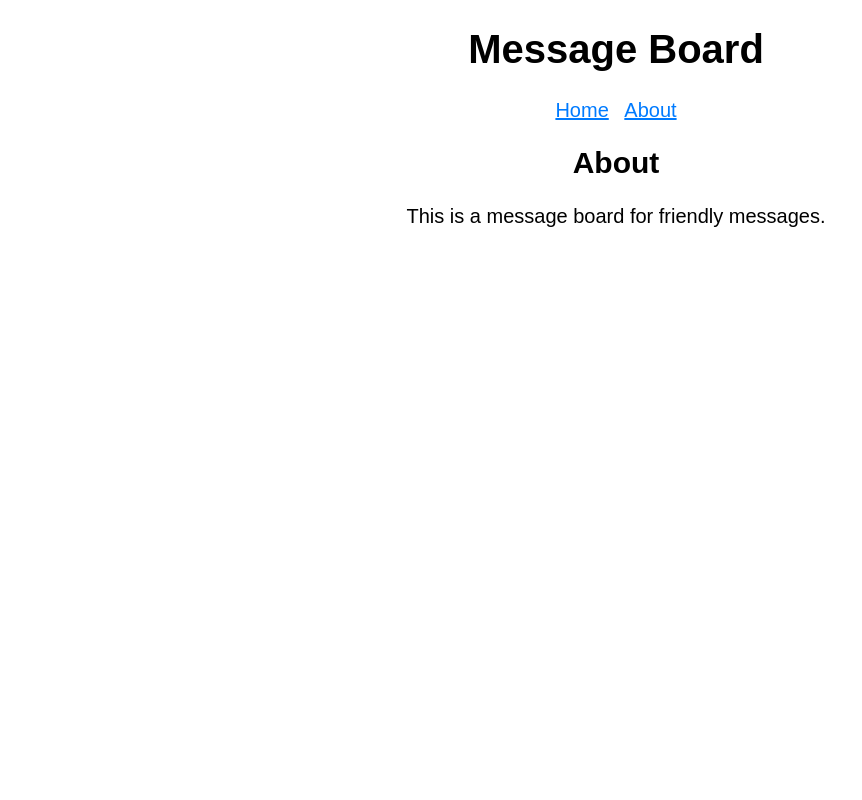
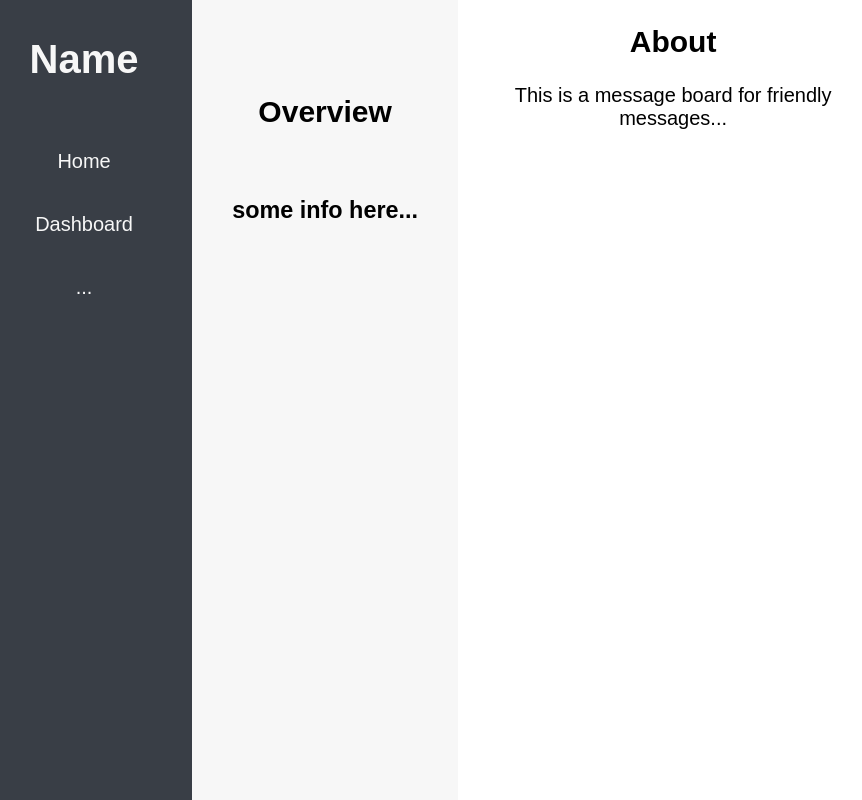
Before and after one commit to Preetam-Jain/capstone, a Python web app: template Flask_Test/board/templates/pages/about.html in a window 1280 px wide. Shown: the whole page, without its empty margins (24-886 px from the left). Run offline with Jinja, Linux system fonts and the light colour scheme; the template is opened without the code that fills it, so the values that code supplies are empty.

Commit message:
Made changes to html and css pages

```diff
--- a/Flask_Test/board/static/styles.css
+++ b/Flask_Test/board/static/styles.css
@@ -7,9 +7,71 @@
     font-size: 20px;
     margin: 0 auto;
     text-align: center;
+    display: flex;
+    height: 100vh;
+
   }
 
-  a,
+  .left-page {
+    width: 20%;
+    padding: 10px;
+    display: flex;
+    flex-direction: column;
+    align-items: center;
+    justify-content: flex-start;
+    background-color: #393E46;
+    color: #F7F7F7;
+  }
+
+  .right-page {
+    width: 100%;
+
+    display: flex;
+    flex-direction: row;
+    align-items: top;
+    justify-content: flex-start;
+
+
+  }
+
+  .overview-section {
+    display: flex;
+    background-color: #F7F7F7;
+    flex-direction: column;
+    padding: 50px 40px;
+  }
+
+  .overview-section h2 {
+    padding: 20px;
+  }
+
+  .nav-list {
+    display: flex;
+    flex-direction: column;
+    justify-content: flex-start;
+    width: 100%;
+    padding: 1px;
+  }
+
+  .nav-item a {
+    text-decoration: none;
+    color: #F7F7F7;
+    padding: 20px;
+  }
+
+  .nav-item {
+    padding: 20px;
+    border-radius: 10px;
+  }
+
+  .nav-item:hover {
+    background-color: #F7F7F7;
+
+  }
+
+
+
+  /*a,
   a:visited {
     color: #007bff;
   }
@@ -17,6 +79,8 @@
   a:hover {
     color: #0056b3;
   }
+
+  */
 
   nav ul {
     list-style-type: none;
--- a/Flask_Test/board/templates/_navigation.html
+++ b/Flask_Test/board/templates/_navigation.html
@@ -1,6 +1,7 @@
 <nav>
-    <ul>
-      <li><a href="{{ url_for('pages.home') }}">Home</a></li>
-      <li><a href="{{ url_for('pages.about') }}">About</a></li>
+    <ul class="nav-list">
+      <li class="nav-item"><a href="{{ url_for('pages.home') }}">Home</a></li>
+      <li class="nav-item"><a href="{{ url_for('pages.about') }}">Dashboard</a></li>
+      <li class="nav-item"><a href="{{ url_for('pages.about') }}">...</a></li>
     </ul>
   </nav>
--- a/Flask_Test/board/templates/base.html
+++ b/Flask_Test/board/templates/base.html
@@ -1,12 +1,25 @@
 <!DOCTYPE html>
 <html lang="en">
 <head>
-  <title>Message Board - {% block title %}{% endblock title %}</title>
+  <title> App Name - {% block title %}{% endblock title %}</title>
   <link rel="stylesheet" href="{{ url_for('static', filename='styles.css') }}">
 </head>
-<body>
-<h1>Message Board</h1>
-{% include("_navigation.html") %}
+<body class="main-page">
+
+<div class="left-page">
+  <h1>Name</h1>
+  {% include("_navigation.html") %}
+</div>
+
+<div class="right-page">
+  <div class="overview-section">
+    <h2>Overview</h2>
+    <h3> some info here...</h3>
+  </div>
+  <div class="graph-section">
+
+  </div>
+
 <section>
   <header>
     {% block header %}{% endblock header %}
@@ -15,5 +28,6 @@
     {% block content %}<p>No messages.</p>{% endblock content %}
   </main>
 </section>
+</div>
 </body>
 </html>
--- a/Flask_Test/board/templates/pages/about.html
+++ b/Flask_Test/board/templates/pages/about.html
@@ -5,5 +5,5 @@
 {% endblock header %}
 
 {% block content %}
-  <p>This is a message board for friendly messages.</p>
+  <p>This is a message board for friendly messages...</p>
 {% endblock content %}
--- a/Flask_Test/board/templates/pages/home.html
+++ b/Flask_Test/board/templates/pages/home.html
@@ -1,4 +1,5 @@
 {% extends 'base.html' %}
+
 
 {% block header %}
   <h2>{% block title %}Home{% endblock title %}</h2>
```
